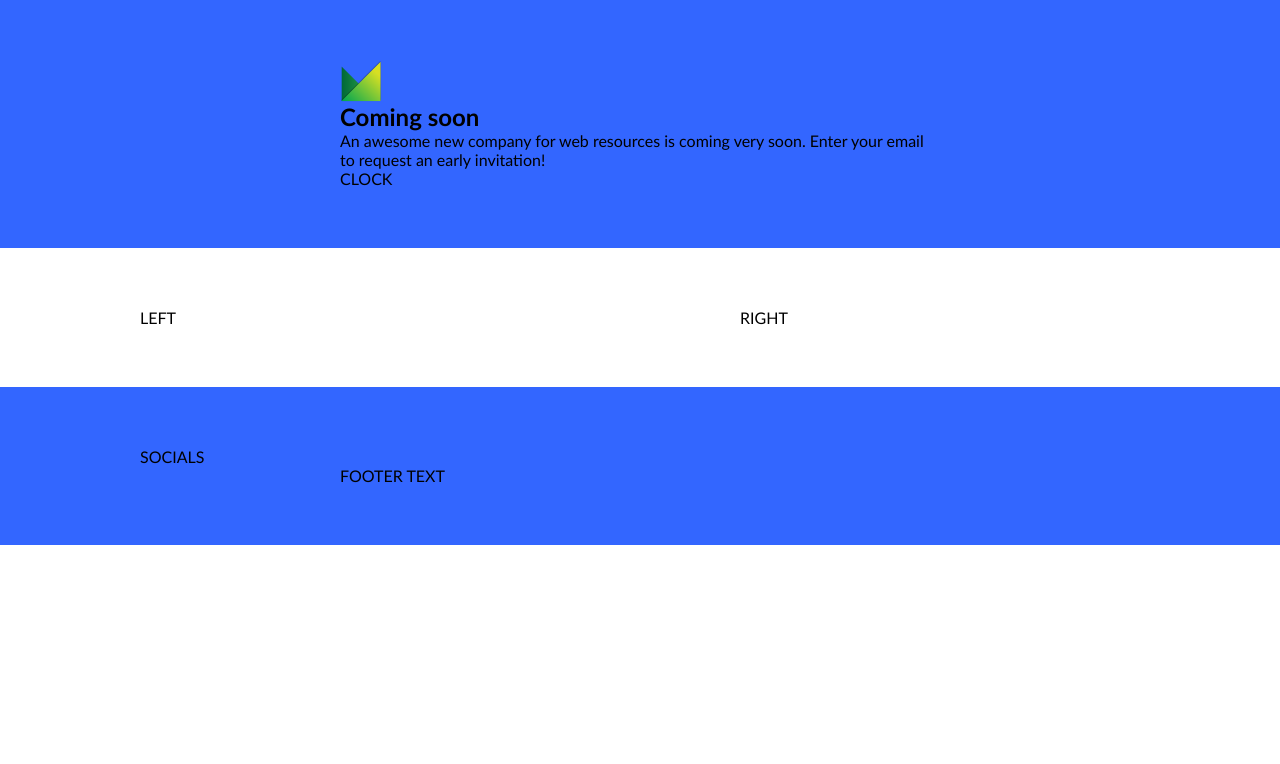
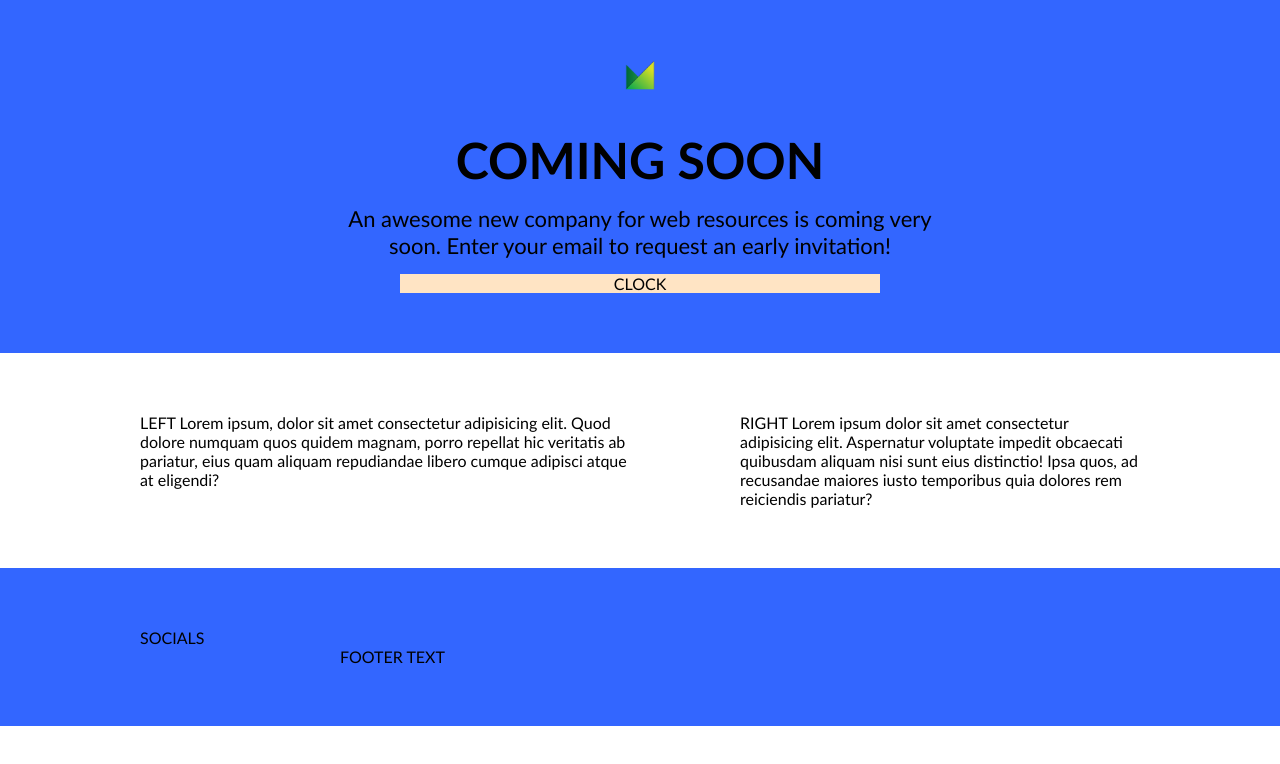
Before and after one commit to sgrazys/04-coming-soon, a website: page index.html in a window 1280 px wide. Drawn offline with Linux system fonts and the light colour scheme.

Commit message:
WIP: hero #7

```diff
--- a/css/base/layout.css
+++ b/css/base/layout.css
@@ -6,25 +6,26 @@
 
 
 .container > .row {
-    display: inline-block;
+    display: flex;
+    justify-content: space-between;
+    flex-wrap: wrap;
+    gap: 30px 0;
     width: 1000px;
-    margin-left: calc(50% - 500px) ;
+    margin-left: calc(50% - 500px);
 }
 
 .container > .short-row {
-    display: inline-block;
     width: 600px;
     margin-left: calc(50% - 300px) ;
 }
 
 .container > .row > .left-col {
-    width: 50%;
-    float: left;
+width: 50%;
+
 }
 
 .container > .row > .right-col {
     width: 40%;
-    float: right;
 }
 
 @media (max-width:1100px) {
@@ -46,14 +47,14 @@
         padding-left: 20px;
         padding-right: 20px;
     }
+
     .container > .short-row,
     .container > .row {
         width: 100%;
         margin-left: 0;
     }
     .container > .row > .left-col {
-        width: 100%;
-        margin-bottom: 30px;
+    width: 100%;
     }
 
     .container > .row > .right-col {
--- a/css/pages/home.css
+++ b/css/pages/home.css
@@ -0,0 +1,28 @@
+.container > .hero {
+    display: flex;
+    flex-direction: column;
+    align-items: center;
+    gap: 15px;
+    text-align: center;
+}
+
+.logo {
+    height: 30px;
+    margin-bottom: 25px;
+}
+
+.main-title {
+    font-size: 50px;
+    text-transform: uppercase;
+}
+
+.main-description {
+    font-size: 22px;
+}
+
+.clock {
+    display: flex;
+    width: 80%;
+    background-color: bisque;
+    justify-content: center;
+}
--- a/index.html
+++ b/index.html
@@ -27,9 +27,9 @@
     <body>
         <section class="container bg-blue">
             <div class="short-row hero">
-                <img class="logo" src="./img/logo-mini.png" alt="logo">
+                <img class="logo" src="./img/logo-mini.png" alt="Logo">
                 <h1 class="main-title">Coming soon</h1>
-                <p class="main-paragraph">An awesome new company for web resources is coming very soon. Enter your email to request an early invitation!</p>
+                <p class="main-description">An awesome new company for web resources is coming very soon. Enter your email to request an early invitation!</p>
                 <div class="clock">
                     CLOCK
                 </div>
@@ -39,10 +39,10 @@
         <section class="container">
             <div class="row">
                 <div class="left-col">
-                    LEFT
+                    LEFT Lorem ipsum, dolor sit amet consectetur adipisicing elit. Quod dolore numquam quos quidem magnam, porro repellat hic veritatis ab pariatur, eius quam aliquam repudiandae libero cumque adipisci atque at eligendi?
                 </div>
                 <div class="right-col">
-                    RIGHT
+                    RIGHT Lorem ipsum dolor sit amet consectetur adipisicing elit. Aspernatur voluptate impedit obcaecati quibusdam aliquam nisi sunt eius distinctio! Ipsa quos, ad recusandae maiores iusto temporibus quia dolores rem reiciendis pariatur?
                 </div>
             </div>
 
```
